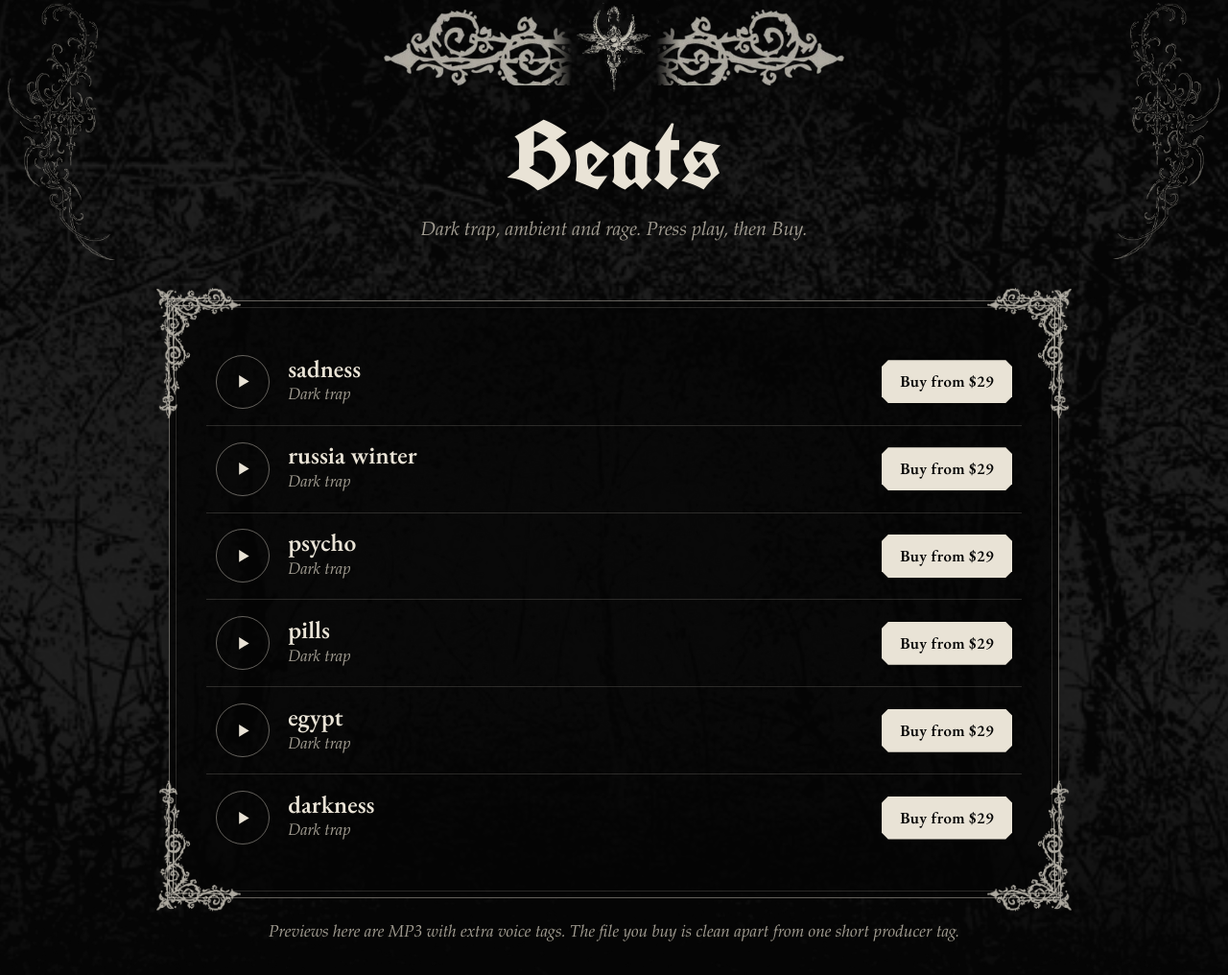
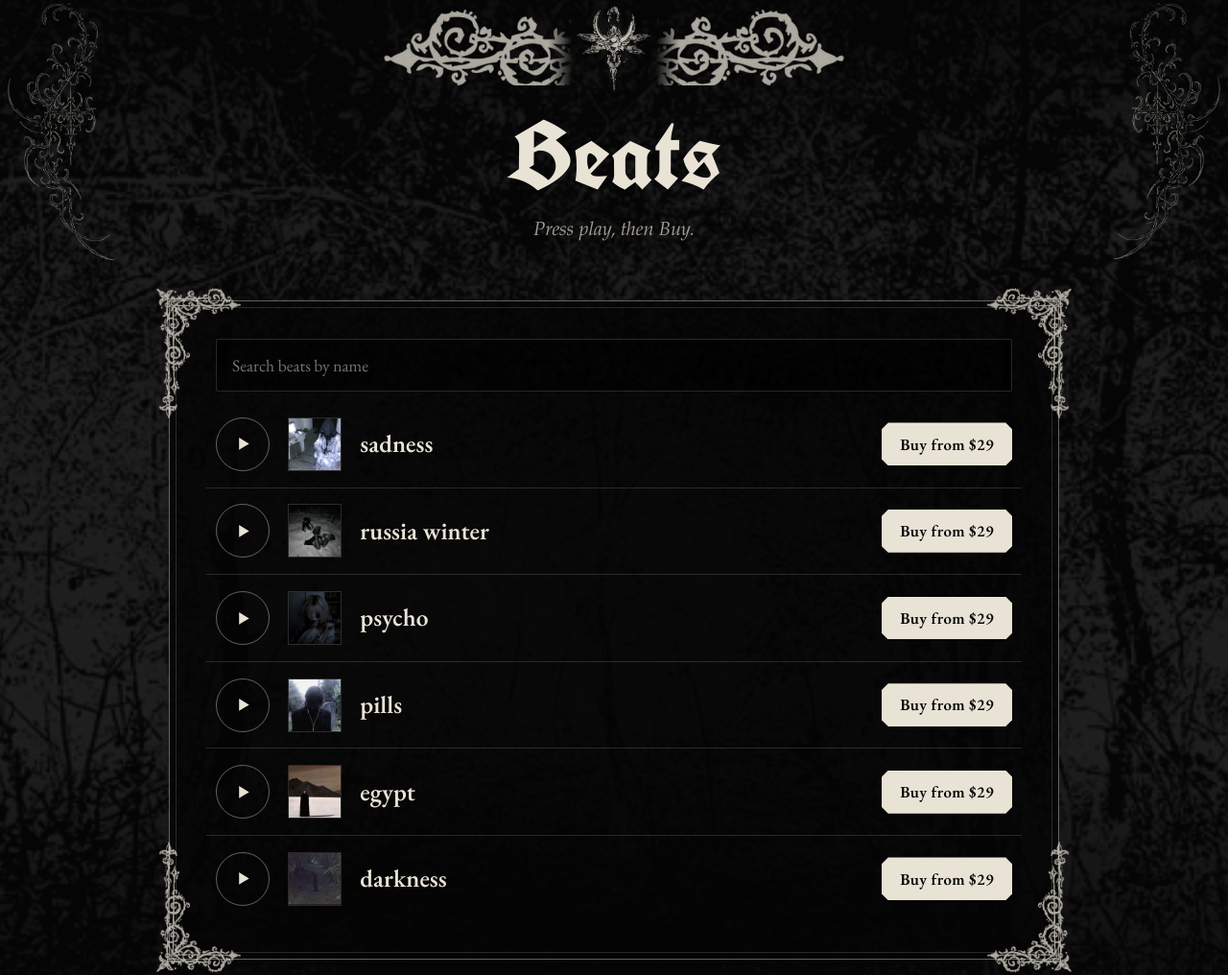
Before and after one commit to endellybeats/endellybeats.github.io, a plain HTML site: page index.html in a window 1280 px wide. Shown: the part 2013-3029 px from the top of the page at 96% size. Drawn offline with Linux system fonts and the light colour scheme.

Commit message:
Add files via upload

```diff
--- a/index.html
+++ b/index.html
@@ -121,6 +121,13 @@ nav a:hover{color:var(--bone)}
 .tracks{list-style:none;margin:0;padding:0}
 .track{display:grid;grid-template-columns:auto 1fr auto;gap:1.2rem;align-items:center;padding:1.05rem .6rem;transition:background .2s}
 .track+.track{border-top:1px solid var(--rule)}
+.track[hidden]{display:none}
+.search{display:block;margin:0 .6rem .6rem}
+.search input{width:100%;padding:.8rem 1rem;background:rgba(0,0,0,.35);border:1px solid var(--rule);color:inherit;font:inherit;font-size:1.1rem;border-radius:2px}
+.search input:focus-visible{outline:2px solid var(--ash);outline-offset:2px}
+.sr{position:absolute;left:-9999px}
+.t-thumb{width:56px;height:56px;object-fit:cover;border:1px solid var(--rule)}
+.track.has-img{grid-template-columns:auto auto 1fr auto}
 .track:hover{background:rgba(233,227,214,.04)}
 .play{width:3.5rem;height:3.5rem;border-radius:50%;border:1px solid var(--rule-hi);background:transparent;color:var(--bone);display:grid;place-items:center;cursor:pointer;transition:border-color .2s,background .2s}
 .play svg{width:1.05rem;height:1.05rem;fill:currentColor}
@@ -253,7 +260,8 @@ select{width:100%;min-height:3rem;padding:.5rem .8rem;background:var(--ink);colo
   .hero .tower,.hero .cath{opacity:.3}
   .grid{gap:1.1rem}
   .tile .btn{font-size:.98rem;padding-inline:.6rem}
-  .track{grid-template-columns:auto 1fr;grid-template-areas:"play info" "buy buy";padding-inline:.1rem}
+  .track,.track.has-img{grid-template-columns:auto 1fr;grid-template-areas:"play info" "buy buy";padding-inline:.1rem}
+  .track .t-thumb{display:none}
   .track .play{grid-area:play}.track .info{grid-area:info}.track .buy{grid-area:buy}
   .track .buy .btn{width:100%}
   .player{padding:1.2rem 1rem}
@@ -333,14 +341,16 @@ select{width:100%;min-height:3rem;padding:.5rem .8rem;background:var(--ink);colo
     <div class="head">
       <img class="crest" src="crest.webp" alt="" aria-hidden="true">
       <h2 id="beats-title">Beats</h2>
-      <p>Dark trap, ambient and rage. Press play, then Buy.</p>
+      <p>Press play, then Buy.</p>
     </div>
     <div class="player">
       <img class="pc tl" src="corner.webp" alt="" aria-hidden="true">
       <img class="pc tr" src="corner.webp" alt="" aria-hidden="true">
       <img class="pc bl" src="corner.webp" alt="" aria-hidden="true">
       <img class="pc br" src="corner.webp" alt="" aria-hidden="true">
+      <label class="search"><span class="sr">Search beats</span><input type="search" id="beatSearch" placeholder="Search beats by name" autocomplete="off"></label>
       <ul class="tracks" id="tracks"></ul>
+      <p class="empty" id="beats-none" hidden>No beats found. Try another word, or <a href="#contact">ask me for a custom beat</a>.</p>
       <p class="empty" id="beats-empty" hidden>New beats are on the way. <a id="beatsMail" href="#contact">Write to me</a> and I will send you the list.</p>
     </div>
     <p class="note">Previews here are MP3 with extra voice tags. The file you buy is clean apart from one short producer tag.</p>
@@ -443,12 +453,12 @@ const COVERS = [
 ];
 /* each beat: {title, bpm, key, mood, file:"name.mp3", url:"shop link", sold:false} */
 const BEATS = [
-  {title:"sadness",      mood:"Dark trap", file:"sadness.mp3",       url:"https://ko-fi.com/s/4740ba24a8"},
-  {title:"russia winter",mood:"Dark trap", file:"russia-winter.mp3", url:"https://ko-fi.com/s/348b948799"},
-  {title:"psycho",       mood:"Dark trap", file:"psycho.mp3",        url:"https://ko-fi.com/s/c9e5b32605"},
-  {title:"pills",        mood:"Dark trap", file:"pills.mp3",         url:"https://ko-fi.com/s/97f66d397a"},
-  {title:"egypt",        mood:"Dark trap", file:"egypt.mp3",         url:"https://ko-fi.com/s/77175b6a99"},
-  {title:"darkness",     mood:"Dark trap", file:"darkness.mp3",      url:"https://ko-fi.com/s/543d3d95a8"}
+  {title:"sadness",      file:"sadness.mp3", img:"t-sadness.jpg",       url:"https://ko-fi.com/s/4740ba24a8"},
+  {title:"russia winter",file:"russia-winter.mp3", img:"t-russia-winter.jpg", url:"https://ko-fi.com/s/348b948799"},
+  {title:"psycho",       file:"psycho.mp3", img:"t-psycho.jpg",        url:"https://ko-fi.com/s/c9e5b32605"},
+  {title:"pills",        file:"pills.mp3", img:"t-pills.jpg",         url:"https://ko-fi.com/s/97f66d397a"},
+  {title:"egypt",        file:"egypt.mp3", img:"t-egypt.jpg",         url:"https://ko-fi.com/s/77175b6a99"},
+  {title:"darkness",     file:"darkness.mp3", img:"t-darkness.jpg",      url:"https://ko-fi.com/s/543d3d95a8"}
 ];
 const COVER_PRICE = 39;          // ready-made cover alone
 const CUSTOM_COVER_PRICE = 66;   // cover made to order
@@ -537,11 +547,19 @@ BEATS.forEach(beat => {
   b.addEventListener("click", () => toggle(beat));
   if (!beat.file) { b.disabled = true; b.title = "Preview coming soon"; }
   const info = el("div", "info");
-  info.append(el("div", "t-title", beat.title), el("div", "t-meta", [beat.mood, beat.bpm && beat.bpm + " BPM", beat.key].filter(Boolean).join(", ")));
+  info.append(el("div", "t-title", beat.title));
+  const meta = [beat.bpm && beat.bpm + " BPM", beat.key].filter(Boolean).join(", "); if (meta) info.append(el("div", "t-meta", meta));
   const buy = el("div", "buy");
   if (beat.sold) { buy.className += " sold"; buy.textContent = "Sold"; }
   else { const btn = el("button", "btn small", "Buy from $" + lowest); btn.type = "button"; btn.addEventListener("click", () => openBeat(beat)); buy.append(btn); }
-  li.append(b, info, buy); $("tracks").append(li);
+  if (beat.img) { li.classList.add("has-img"); const th = el("img", "t-thumb"); th.src = beat.img; th.alt = ""; th.loading = "lazy"; li.append(b, th, info, buy); }
+  else li.append(b, info, buy);
+  li.dataset.name = beat.title.toLowerCase(); $("tracks").append(li);
+});
+$("beatSearch").addEventListener("input", e => {
+  const q = e.target.value.trim().toLowerCase(); let n = 0;
+  document.querySelectorAll("#tracks .track").forEach(li => { const ok = !q || li.dataset.name.includes(q); li.hidden = !ok; if (ok) n++; });
+  $("beats-none").hidden = n > 0;
 });
 if (!BEATS.length) { $("tracks").hidden = true; $("beats-empty").hidden = false; }
 
```
Also changed, not shown: t-darkness.jpg (added), t-egypt.jpg (added), t-pills.jpg (added), t-psycho.jpg (added), t-russia-winter.jpg (added), t-sadness.jpg (added).
